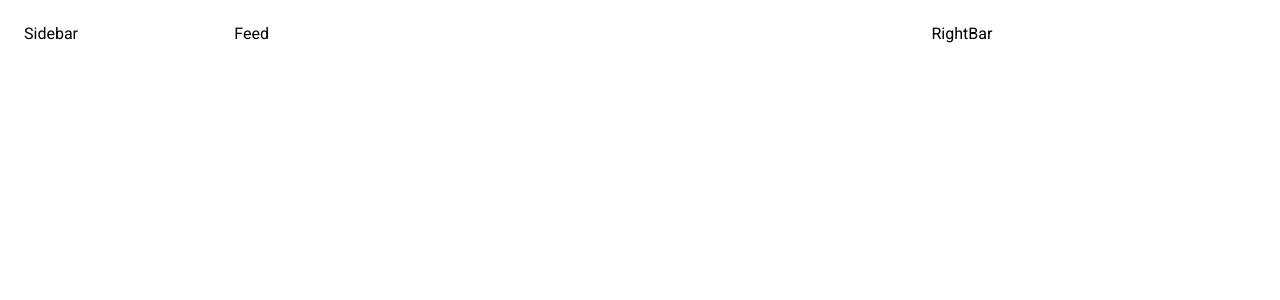
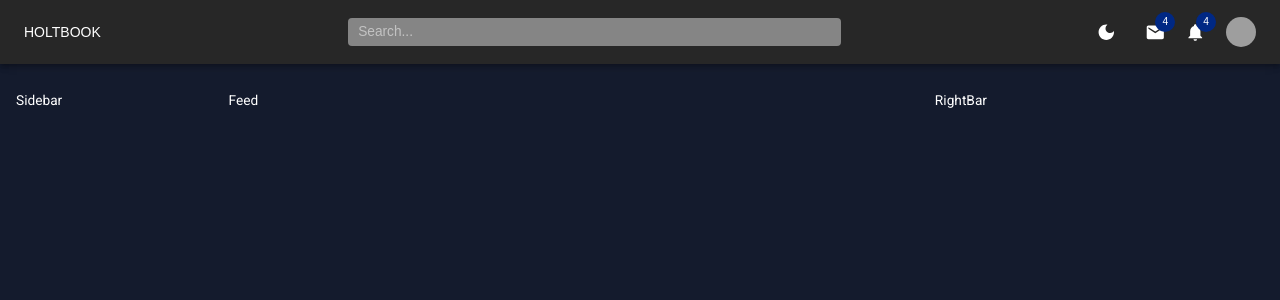
Before and after one commit to Vinicius-Holtman/holtbook, a React (Vite) app: page / in a window 1280 px wide. Shown: the top 300 px of the page. Built offline with nearby package versions, Linux system fonts and the light colour scheme; grey boxes are pictures that could not be loaded.

Commit message:
Created function to toggle mode color

```diff
--- a/index.html
+++ b/index.html
@@ -4,7 +4,7 @@
 <head>
   <meta charset="UTF-8" />
   <meta name="viewport" content="width=device-width, initial-scale=1.0" />
-  <link rel="stylesheet" href="https://fonts.googleapis.com/css?family=Roboto:300,400,500,700&display=swap" />
+  <link rel="stylesheet" href="https://fonts.googleapis.com/css?family=Roboto:400,600,700&display=swap" />
   <title>Holtbook</title>
 </head>
 
--- a/src/App.tsx
+++ b/src/App.tsx
@@ -1,7 +1,8 @@
-import { Box, Stack, ThemeProvider } from '@mui/material'
+import { Box, CssBaseline, Stack, ThemeProvider } from '@mui/material'
 import { useState } from 'react'
 import reactLogo from './assets/react.svg'
 import { Feed } from './components/Feed'
+import { NavBar } from './components/NavBar'
 import { RightBar } from './components/RightBar'
 import { Sidebar } from './components/Sidebar'
 import { ColorModeContext, useMode } from './theme'
@@ -12,6 +13,10 @@ function App() {
   return (
     <ColorModeContext.Provider value={colorMode}>
       <ThemeProvider theme={theme}>
+        <CssBaseline />
+        <div className='app'>
+          <NavBar />
+          <main className='content'>
             <Box>
               <Stack direction="row" spacing={2} justifyContent="space-between">
                 <Sidebar />
@@ -19,6 +24,8 @@ function App() {
                 <RightBar />
               </Stack>
             </Box>
+          </main>
+        </div>
       </ThemeProvider>
     </ColorModeContext.Provider>
   )
--- a/src/components/NavBar.tsx
+++ b/src/components/NavBar.tsx
@@ -1,10 +1,57 @@
-import { Box } from "@mui/material";
+import { DarkMode, LightMode, Mail, Notifications } from "@mui/icons-material";
+import { AppBar, Avatar, Badge, Box, IconButton, InputBase, styled, Toolbar, Typography, useTheme } from "@mui/material";
+import { useContext } from "react";
+import { ColorModeContext, tokens } from "../theme";
 
+const StyledToolbar = styled(Toolbar)({
+  display: "flex",
+  justifyContent: "space-between"
+})
+
+const Search = styled("div")(({ theme }) => {
+  const colors = tokens(theme.palette.mode)
+
+  return {
+    backgroundColor: `${colors.grey[400]}`,
+    padding: "0 10px",
+    borderRadius: theme.shape.borderRadius,
+    width: "40%",
+  }
+})
 
 export function NavBar() {
+  const theme = useTheme()
+  const { toggleColorMode } = useContext(ColorModeContext)
+
   return (
-    <Box>
-      NavBar
-    </Box>
+    <AppBar position="sticky" sx={{ mb: "10px" }}>
+      <StyledToolbar>
+        <Typography variant="h6" sx={{ display: { xs: "none", sm: "block" } }}>
+          HOLTBOOK
+        </Typography>
+        <Search>
+          <InputBase placeholder="Search..." />
+        </Search>
+        <Box display="flex" gap="20px" alignItems="center">
+          <IconButton onClick={toggleColorMode}>
+            {theme.palette.mode === "dark" ? (
+              <DarkMode />
+              ) : (
+              <LightMode />
+            )}
+          </IconButton>
+          <Badge badgeContent={4} color="primary">
+            <Mail />
+          </Badge>
+
+          <Badge badgeContent={4} color="primary">
+            <Notifications />
+          </Badge>
+
+          <Avatar src="https://github.com/Vinicius-Holtman.png" alt="profile-user-image" sx={{ width: 30, height: 30 }} />
+
+        </Box>
+      </StyledToolbar>
+    </AppBar>
   )
 }
--- a/src/index.css
+++ b/src/index.css
@@ -1,3 +1,13 @@
-* {
-  font-family: 'Roboto', sans-serif;
+html,
+body,
+#root,
+.app,
+.content {
+  height: 100%;
+  width: 100%;
+  margin: 0;
+  padding: 0;
+  font-family: "Roboto", sans-serif;
+  display: flex;
+  flex-direction: column;
 }
--- a/src/theme.tsx
+++ b/src/theme.tsx
@@ -132,7 +132,7 @@ export const themeSettings = (mode: TokenProps) => {
       mode,
       ...(mode === "dark" ? {
         primary: {
-          main: colors.primary[500]
+          main: "#002884"
         },
         secondary: {
           main: colors.greenAccent[500]
@@ -147,7 +147,7 @@ export const themeSettings = (mode: TokenProps) => {
         }
       } : {
         primary: {
-          main: colors.primary[100]
+          main: "#757ce8"
         },
         secondary: {
           main: colors.greenAccent[500]
@@ -158,7 +158,7 @@ export const themeSettings = (mode: TokenProps) => {
           light: colors.grey[100]
         },
         background: {
-          default: "#fcfcfc"
+          default: colors.grey[900]
         }
       })
     },
--- /dev/null
+++ b/src/utils/colors.tsx
@@ -0,0 +1,5 @@
+import { useTheme } from "@mui/material";
+import { tokens } from "../theme";
+
+const theme = useTheme()
+export const colors = tokens(theme.palette.mode)
```
Lines whose indentation alone changed are shown as unchanged.
